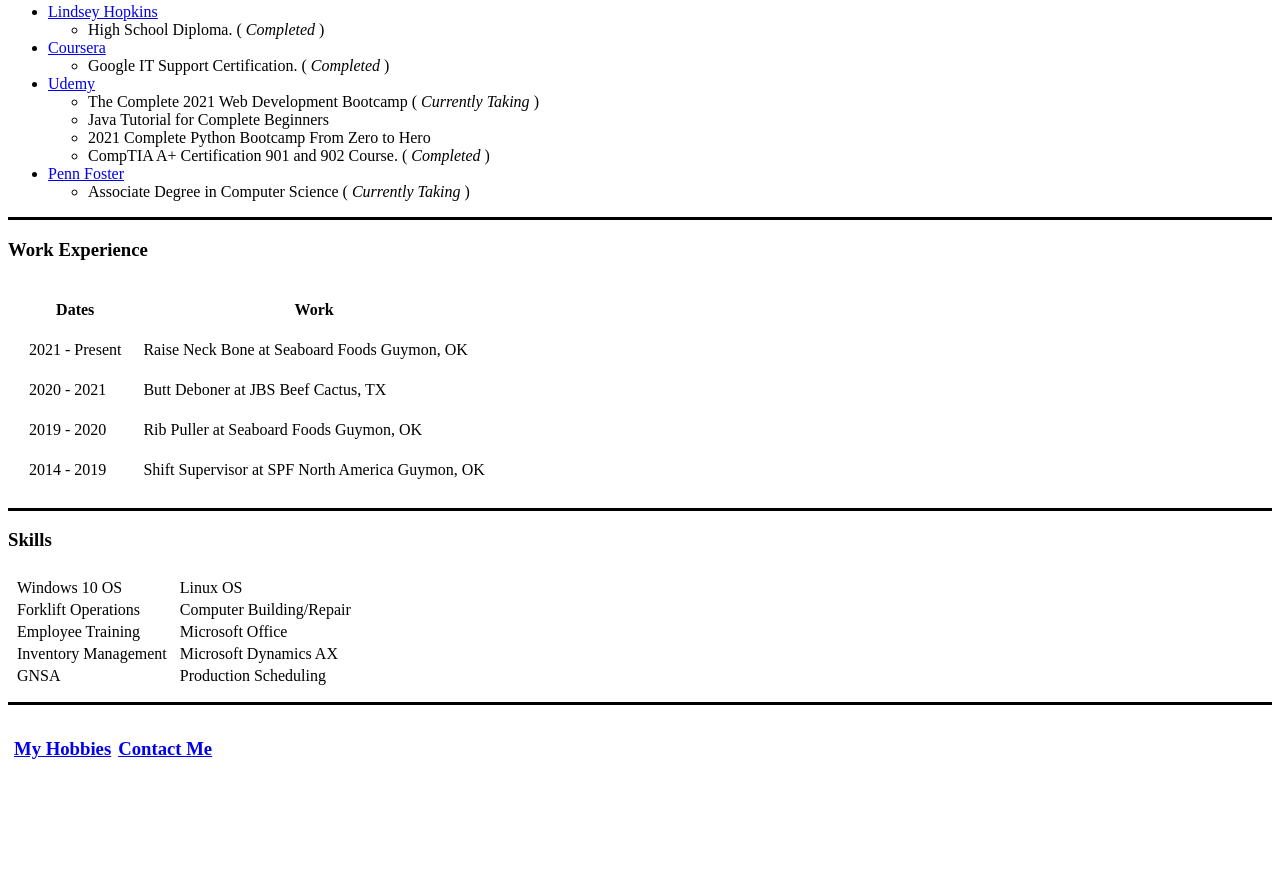
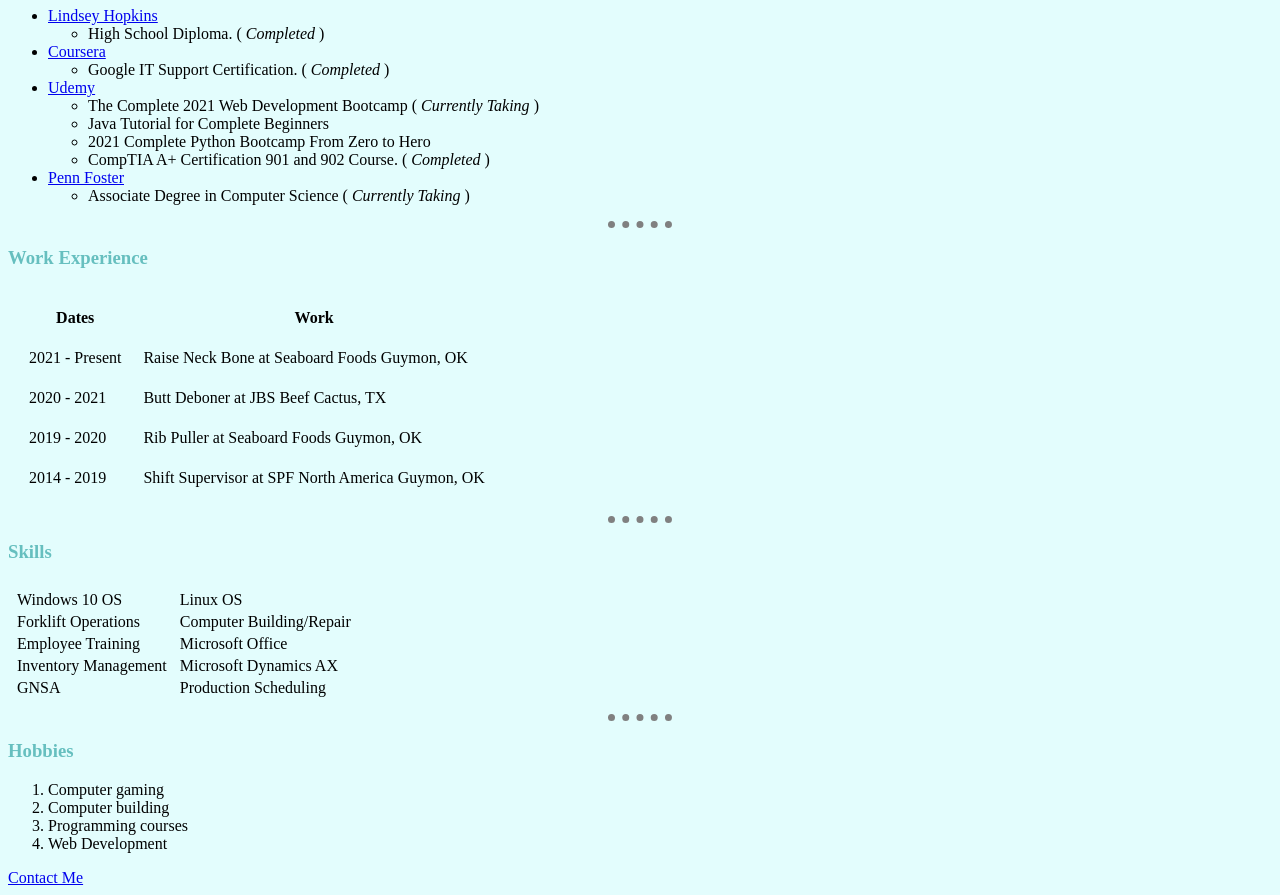
Before and after one commit to ramondh33/cv, a plain HTML site: page index.html in a window 1280 px wide. Shown: the part 283-1178 px from the top of the page. Before the commit the page ends 1076 px from the top, so only its background shows below. Drawn offline with Linux system fonts and the light colour scheme.

Commit message:
CSS Update

```diff
--- /dev/null
+++ b/css/styles.css
@@ -0,0 +1,22 @@
+body {
+  background-color: #e3fdfd;
+}
+
+hr {
+  border-style: dotted none none;
+  border-width: 7px;
+  border-color: grey;
+  width: 5%;
+}
+
+img {
+  height: auto;
+}
+h1 {
+  color: #66bfbf;
+}
+
+h3 {
+  color: #66bfbf;
+
+}
--- a/index.html
+++ b/index.html
@@ -4,6 +4,8 @@
 <head>
   <meta charset="utf-8">
   <title>Ramon's Personal Site</title>
+  <link rel="stylesheet" href="css/styles.css">
+
 </head>
 
 <body>
@@ -27,7 +29,7 @@
     </tr>
 
   </table>
-  <hr size='3' color='black'>
+  <hr>
   <h3>Education</h3>
   <ul>
     <li><a href="https://www.lindseyhopkins.edu/">Lindsey Hopkins</a></li>
@@ -53,7 +55,7 @@
     </ul>
   </ul>
   </ul>
-  <hr size='3' color='black'>
+  <hr>
   <h3>Work Experience</h3>
   <table cellspacing='20'>
     <thead>
@@ -79,7 +81,7 @@
       </tr>
     </tbody>
   </table>
-  <hr size='3' color='black'>
+  <hr>
   <h3>Skills</h3>
   <table cellspacing='5'>
     <tr>
@@ -124,19 +126,16 @@
     </tr>
     </tr>
   </table>
+  <hr>
+  <h3>Hobbies</h3>
+  <ol>
+    <li>Computer gaming</li>
+    <li>Computer building</li>
+    <li>Programming courses</li>
+    <li>Web Development</li>
 
-
-  <hr size='3' color='black'>
-  <table cellspacing='5'>
-    <tr>
-      <td>
-        <h3><a href="hobbies.html">My Hobbies</a></h3>
-      </td>
-      <td>
-        <h3><a href="contact.html">Contact Me</a></h3>
-      </td>
-    </tr>
-  </table>
-</body>
+  </ol>
+  <a href="contact.html">Contact Me</a>
+  </bo\dy>
 
 </html>
```
Also changed, not shown: contact.html (+2 -0 lines).
